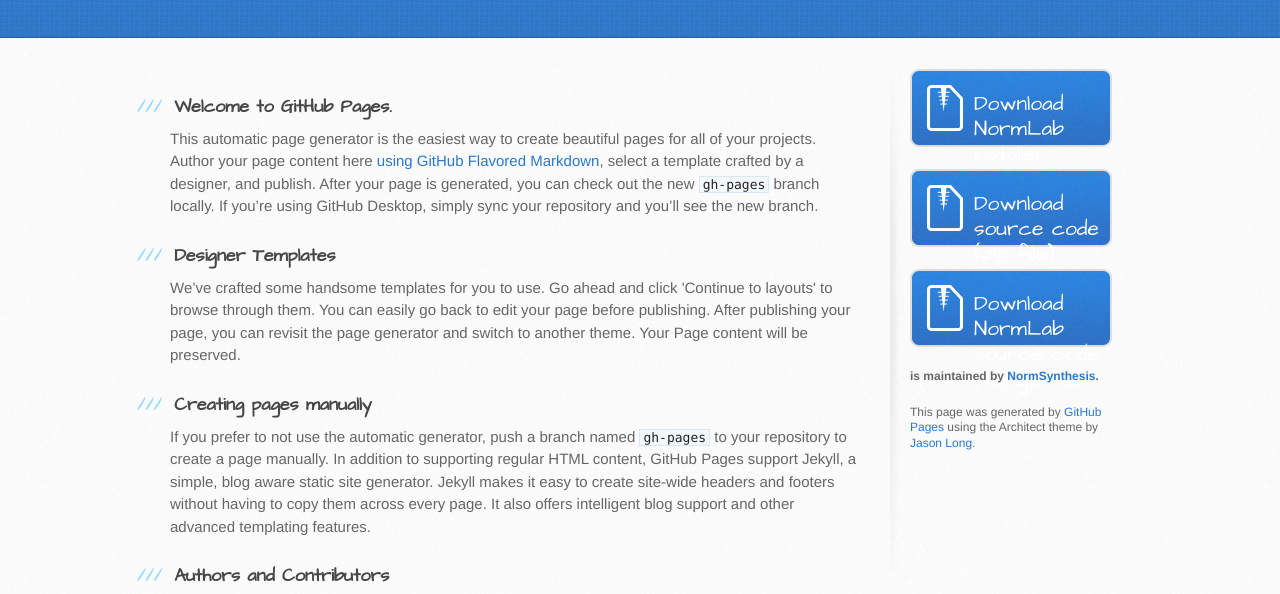
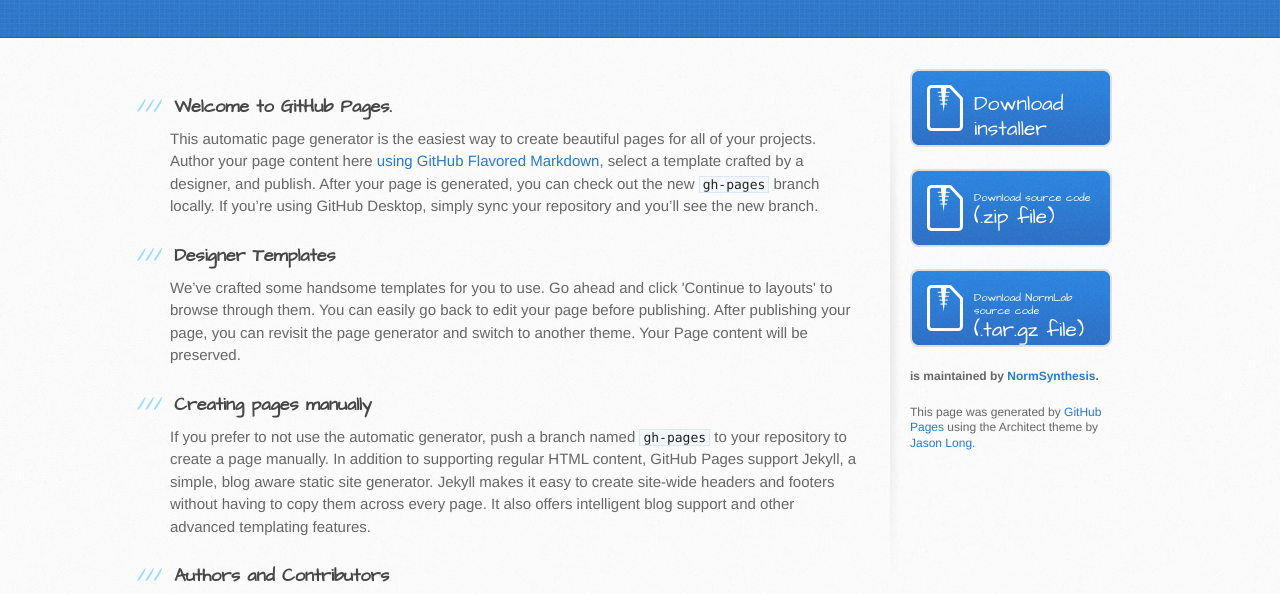
Before and after one commit to NormSynthesis/NormLab, a plain HTML site: page index.html in a window 1280 px wide. Shown: the part 197-791 px from the top of the page. Drawn offline with Linux system fonts and the light colour scheme.

Commit message:
Update index.html

```diff
--- a/index.html
+++ b/index.html
@@ -56,14 +56,14 @@
 
         <aside id="sidebar">
           <a href="https://github.com/NormSynthesis/NormLab/installer/normlab-1.0-installer.jar" class="button">
-            Download NormLab installer
+            Download installer
           </a>
           <a href="https://github.com/NormSynthesis/NormLab/zipball/master/src" class="button">
-            Download source code
+            <small>Download source code</small>
             (.zip file)
           </a>
           <a href="https://github.com/NormSynthesis/NormLab/tarball/master/src" class="button">
-            <medium>Download NormLab source code</medium>
+            <small>Download NormLab source code</small>
             (.tar.gz file)
           </a>
 
```
